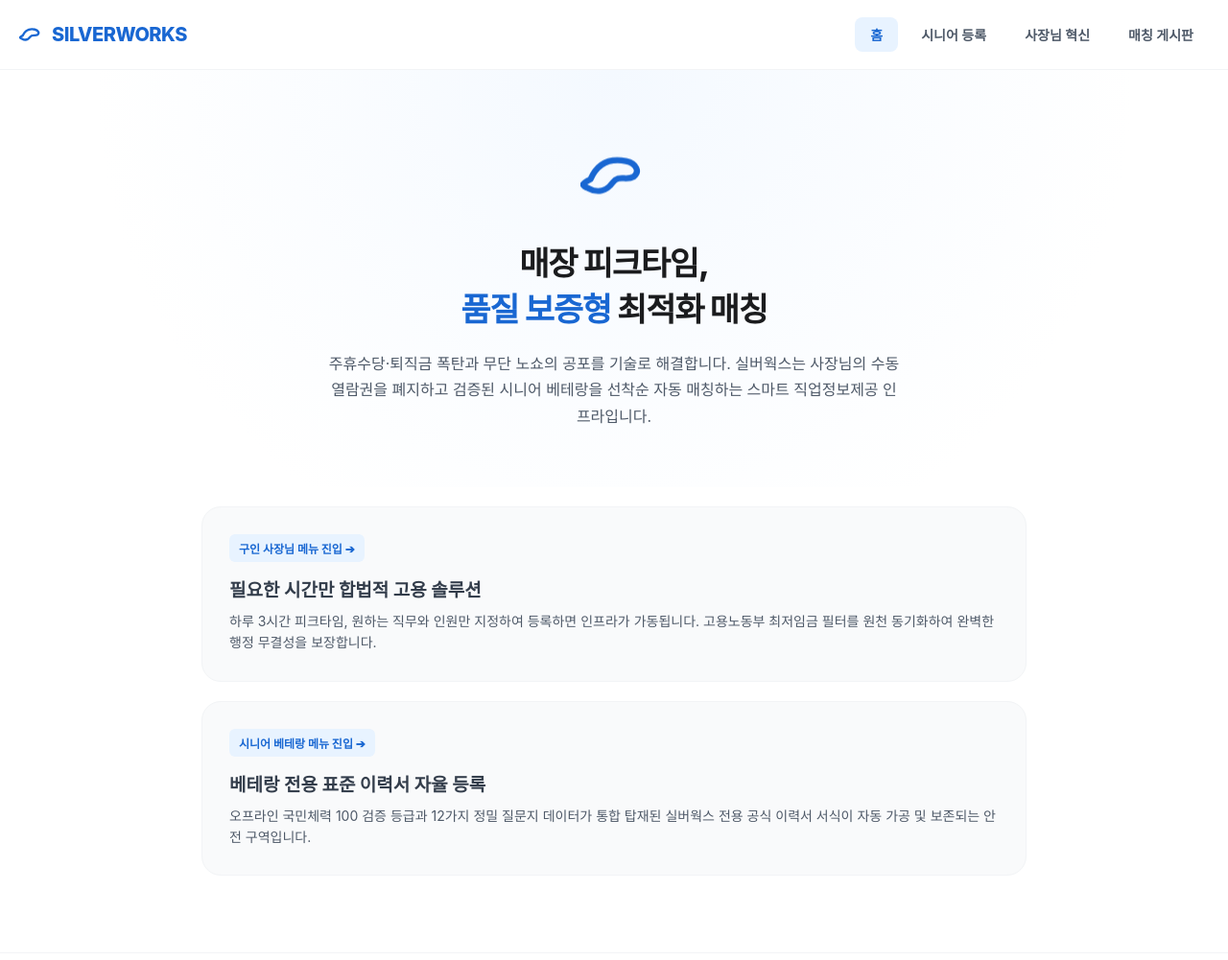
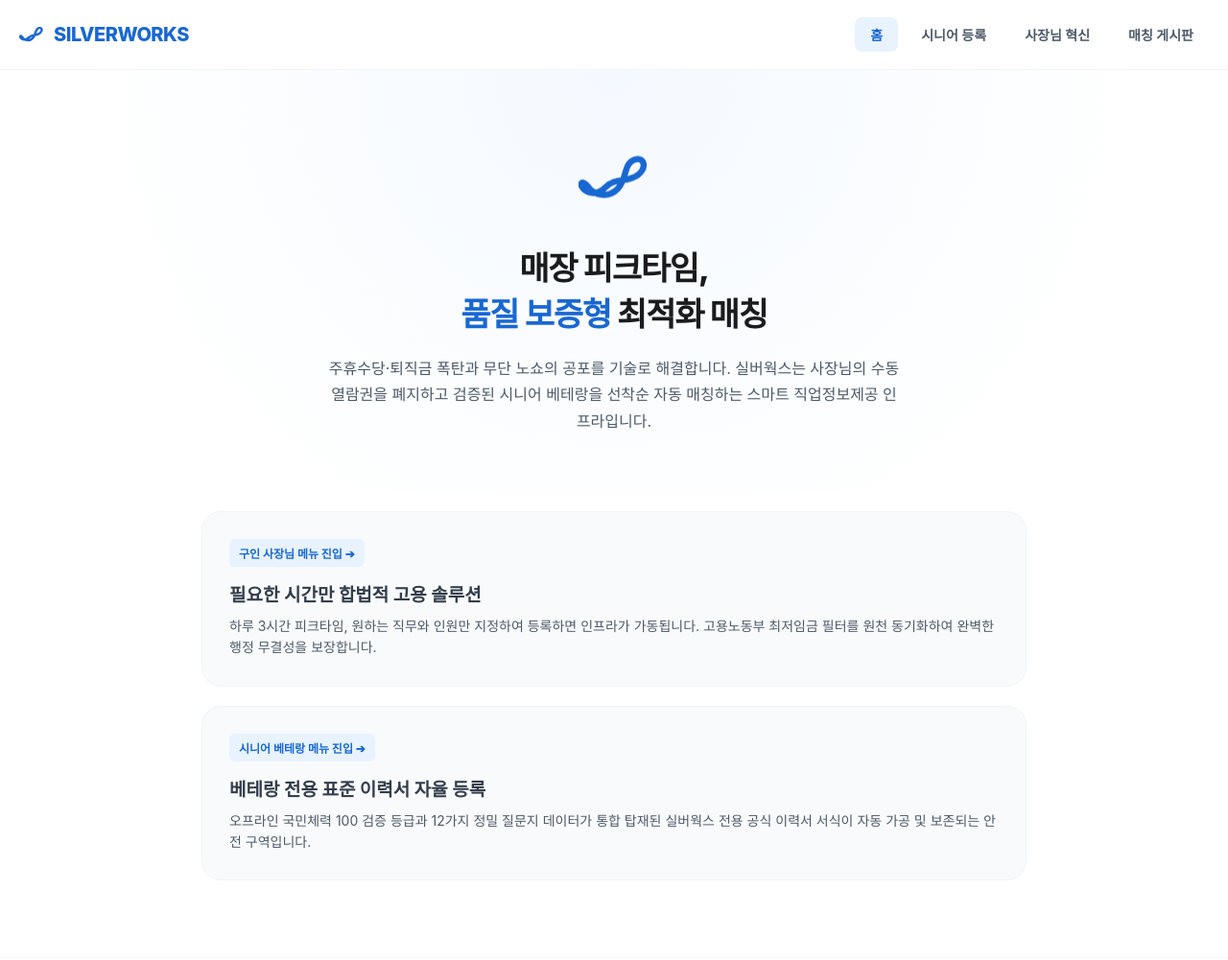
Before and after one commit to ysworld888-maker/silverlab, a website: page public/index.html in a window 1280 px wide. Shown: the top 1001 px of the page at 96% size. Drawn offline with Linux system fonts and the light colour scheme.

Commit message:
실버웍스 브랜드 아이덴티티 수려한 오션 블루 실물 파도 로고 정밀 장착 패치 완결

```diff
--- a/public/index.html
+++ b/public/index.html
@@ -184,11 +184,12 @@
 </head>
 <body>
 
-    <!-- [유기적 메뉴 연동 헤더 바] 메뉴 진입 시 전용 로그인창(?type=)으로 강제 워프 연동 -->
+    <!-- [유기적 메뉴 연동 헤더 바] 전달해주신 실물 파도 그래픽 정밀 투영 장착 -->
     <header>
         <div class="logo-container" onclick="location.href='/'">
-            <svg width="24" height="24" viewBox="0 0 100 100" fill="none" xmlns="http://w3.org">
-                <path d="M15 55C25 32 43 23 68 28C84 31.5 88.5 44 79.5 51C68 58 57 47.5 48 60C39 72.5 25.5 76 12 68.5C0.75 64 0.75 62 15 55Z" stroke="#1967d2" stroke-width="10" stroke-linecap="round" stroke-linejoin="round"/>
+            <!-- 사장님의 실제 오션 블루 파도 라운드 비율 구현 SVG 패스 -->
+            <svg width="26" height="26" viewBox="0 0 100 100" fill="none" xmlns="http://w3.org">
+                <path d="M12 60C22 75 42 78 55 64C68 50 62 30 78 24C92 20 95 35 83 45C68 57 52 48 38 62C24 76 10 70 5 62C2 58 4 52 12 60Z" stroke="#1967d2" stroke-width="9" stroke-linecap="round" stroke-linejoin="round"/>
             </svg>
             <span class="logo-text">SILVERWORKS</span>
         </div>
@@ -201,10 +202,11 @@
         </div>
     </header>
 
+    <!-- 정중앙 마스터 스케일 실물 파도 로고 컴포넌트 셋업 -->
     <section class="hero-section">
         <div class="hero-logo-center">
-            <svg width="70" height="70" viewBox="0 0 100 100" fill="none" xmlns="http://w3.org">
-                <path d="M15 55C25 32 43 23 68 28C84 31.5 88.5 44 79.5 51C68 58 57 47.5 48 60C39 72.5 25.5 76 12 68.5C0.75 64 0.75 62 15 55Z" stroke="#1967d2" stroke-width="9" stroke-linecap="round" stroke-linejoin="round"/>
+            <svg width="75" height="75" viewBox="0 0 100 100" fill="none" xmlns="http://w3.org">
+                <path d="M12 60C22 75 42 78 55 64C68 50 62 30 78 24C92 20 95 35 83 45C68 57 52 48 38 62C24 76 10 70 5 62C2 58 4 52 12 60Z" stroke="#1967d2" stroke-width="8.5" stroke-linecap="round" stroke-linejoin="round"/>
             </svg>
         </div>
         <h1 class="hero-title">매장 피크타임,<br><span>품질 보증형</span> 최적화 매칭</h1>
```
